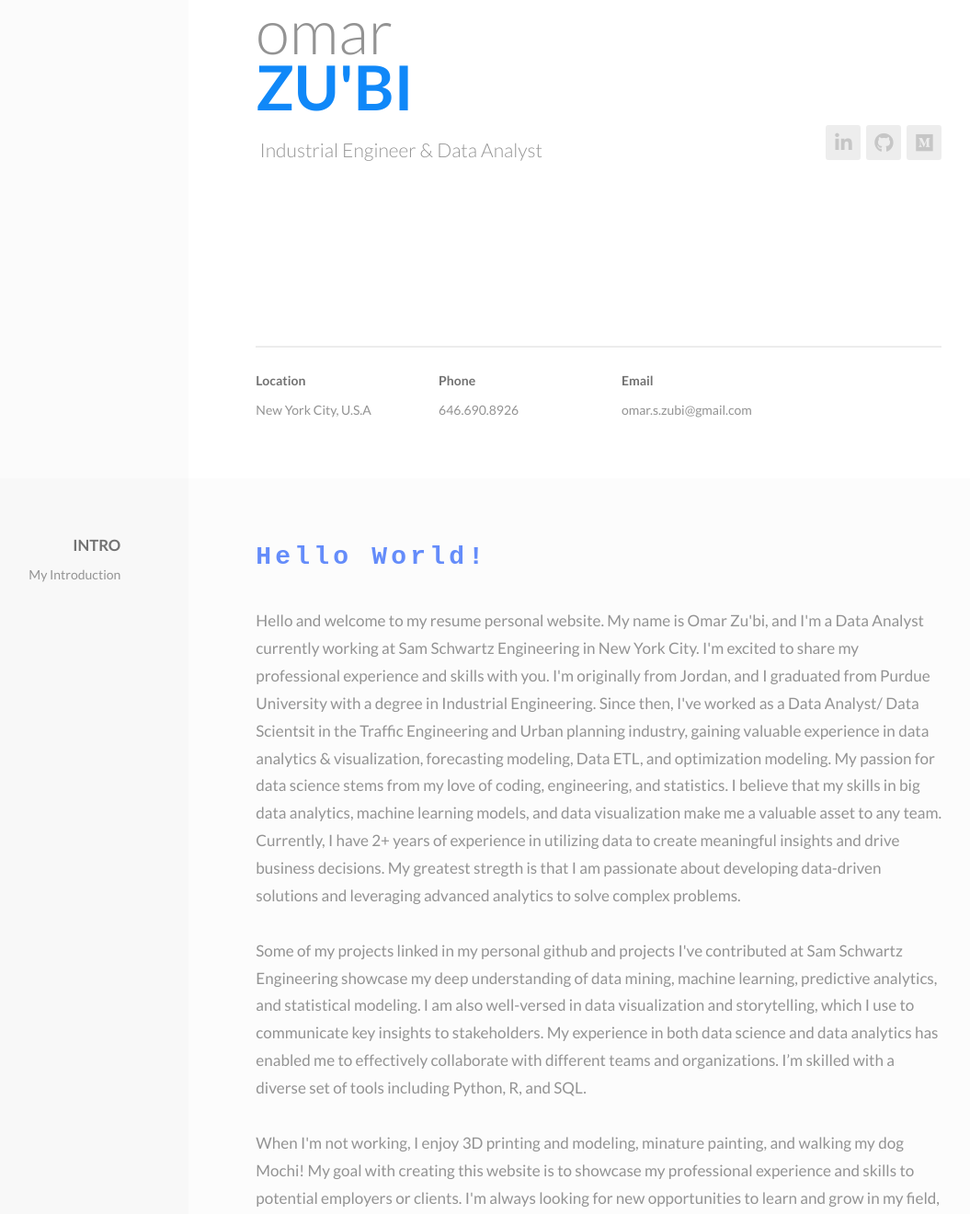
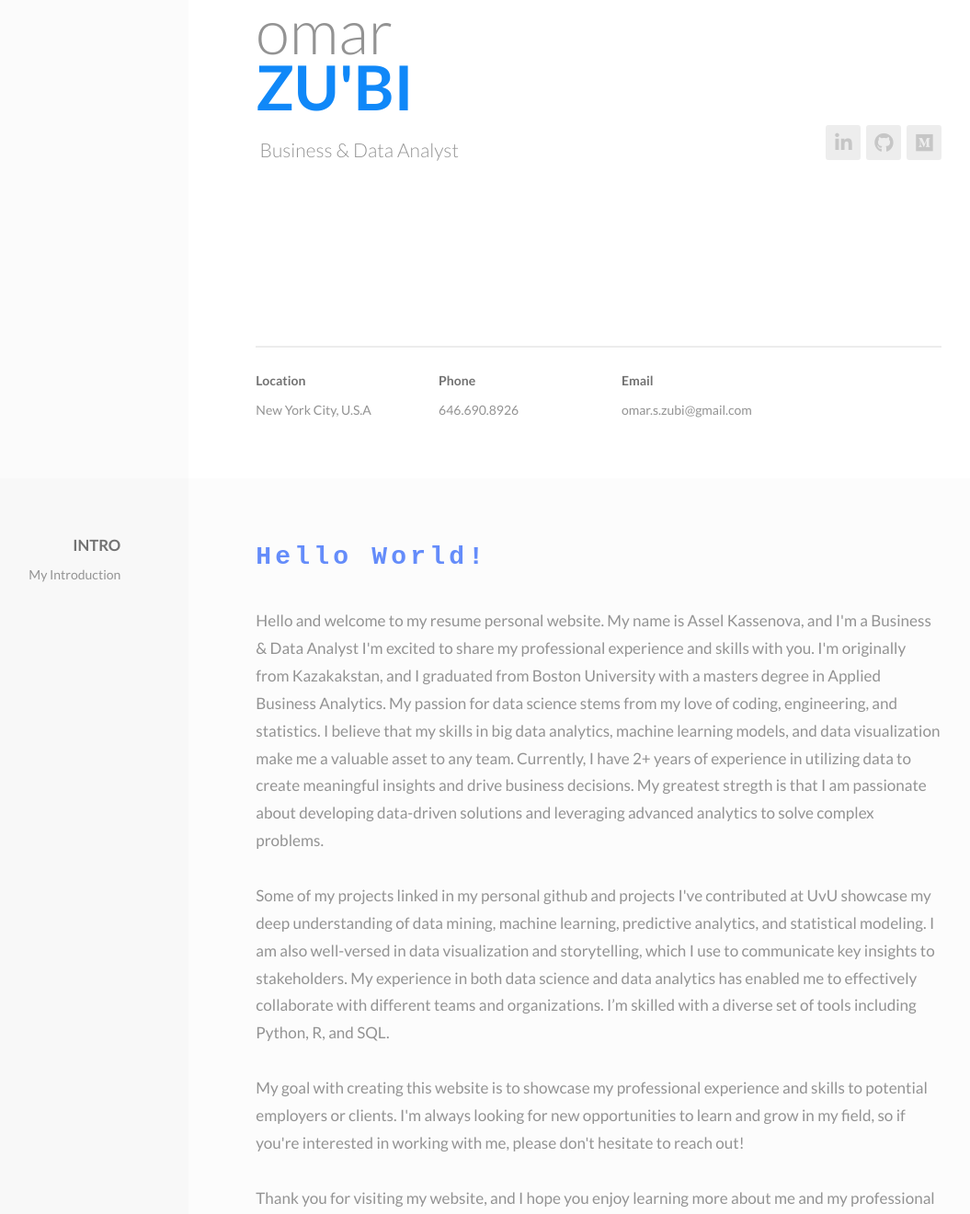
Before and after one commit to asselkassenova/asselkassenova.github.io, a plain HTML site: page index.html in a window 1280 px wide. Shown: the part 280-1600 px from the top of the page at 92% size, without its empty margins (180-1235 px from the left). Drawn offline with nearby package versions, Linux system fonts and the light colour scheme; files whose address does not match are found by name.

Commit message:
Update index.html

```diff
--- a/index.html
+++ b/index.html
@@ -9,7 +9,7 @@
         <link rel="icon" type="image/png" sizes="16x16" href="assets/images/Favicon/favicon-16x16.png">
         <link rel="manifest" href="assets/images/Favicon/site.webmanifest">
 
-        <title>Omar Zu'bi Personal Website</title>
+        <title>Kassenova Assel's Personal Website</title>
 
         <meta name="description" content="">
 
@@ -124,7 +124,7 @@
                                                 </h1>
                                                 <h2 class="a-header  c-brand__sub-title  t-sub-title">
                                                     <span class="c-brand__sizer">
-                                                        Industrial Engineer &amp; Data Analyst
+                                                       Business &amp; Data Analyst
                                                     </span>
                                                 </h2>
                                             </div><!-- /c-brand -->
@@ -133,18 +133,18 @@
 
                                         <ul class="c-header__social-buttons  c-social-buttons">
                                             <li class="a-header">
-                                                <a href="https://www.linkedin.com/in/omarzubi/" target="_blank" class="c-social-button  t-social-button">
+                                                <a href="https://www.linkedin.com/in/assel-kassenova/" target="_blank" class="c-social-button  t-social-button">
                                                     <i class="fab  fa-lg  fa-linkedin-in"></i>
                                                 </a>
                                             </li>
                                               </li>
                                             <li class="a-header">
-                                                <a href="https://github.com/DrZubi" target="_blank" class="c-social-button  t-social-button">
+                                                <a href="https://github.com/asselkassenova/data_analyst_portfolio" target="_blank" class="c-social-button  t-social-button">
                                                     <i class="fab  fa-lg  fa-github"></i>
                                                 </a>
                                             </li>
                                             <li class="a-header">
-                                                <a href="https://medium.com/@omar.s.zubi" target="_blank" class="c-social-button  t-social-button">
+                                                <a href="https://medium.com/@assel.kassenova" target="_blank" class="c-social-button  t-social-button">
                                                     <i class="fab  fa-lg  fa-medium"></i>
                                                 </a>
                                             </li>
@@ -235,12 +235,11 @@
                                         <div class = "typewriter"> <h1> Hello World!</h1> </div>
                                         <p>
                                             <br>
-                                            Hello and welcome to my resume personal website. My name is Omar Zu'bi, and I'm a Data Analyst currently working at Sam Schwartz Engineering in New York City.
+                                            Hello and welcome to my resume personal website. My name is Assel Kassenova, and I'm a Business & Data Analyst
                                             I'm excited to share my professional experience and skills with you.
 
-                                            I'm originally from Jordan, and I graduated from Purdue University with a degree in Industrial Engineering.
-                                            Since then, I've worked as a Data Analyst/ Data Scientsit in the Traffic Engineering and Urban planning industry, gaining valuable experience in data analytics & visualization,
-                                            forecasting modeling, Data ETL, and optimization modeling.
+                                            I'm originally from Kazakakstan, and I graduated from Boston University with a masters degree in Applied Business Analytics.
+
 
                                             My passion for data science stems from my love of coding, engineering, and statistics.
                                             I believe that my skills in big data analytics, machine learning models, and data visualization make me a valuable asset to any team.
@@ -249,11 +248,11 @@
                                             My greatest stregth is that I am passionate about developing data-driven solutions and leveraging advanced analytics to solve complex problems.
 
                                             <br><br>
-                                            Some of my projects linked in my personal github and projects I've contributed at Sam Schwartz Engineering showcase my deep understanding of data mining, machine learning, predictive analytics, and statistical modeling.
+                                            Some of my projects linked in my personal github and projects I've contributed at UvU  showcase my deep understanding of data mining, machine learning, predictive analytics, and statistical modeling.
                                             I am also well-versed in data visualization and storytelling, which I use to communicate key insights to stakeholders. My experience in both data science and data analytics has enabled me to effectively collaborate with different teams and organizations. I’m skilled with a diverse set of tools including Python, R, and SQL.
 
                                             <br><br>
-                                            When I'm not working, I enjoy 3D printing and modeling, minature painting, and walking my dog Mochi!
+
 
                                             My goal with creating this website is to showcase my professional experience and skills to potential employers or clients.
                                             I'm always looking for new opportunities to learn and grow in my field, so if you're interested in working with me, please don't hesitate to reach out!
```
